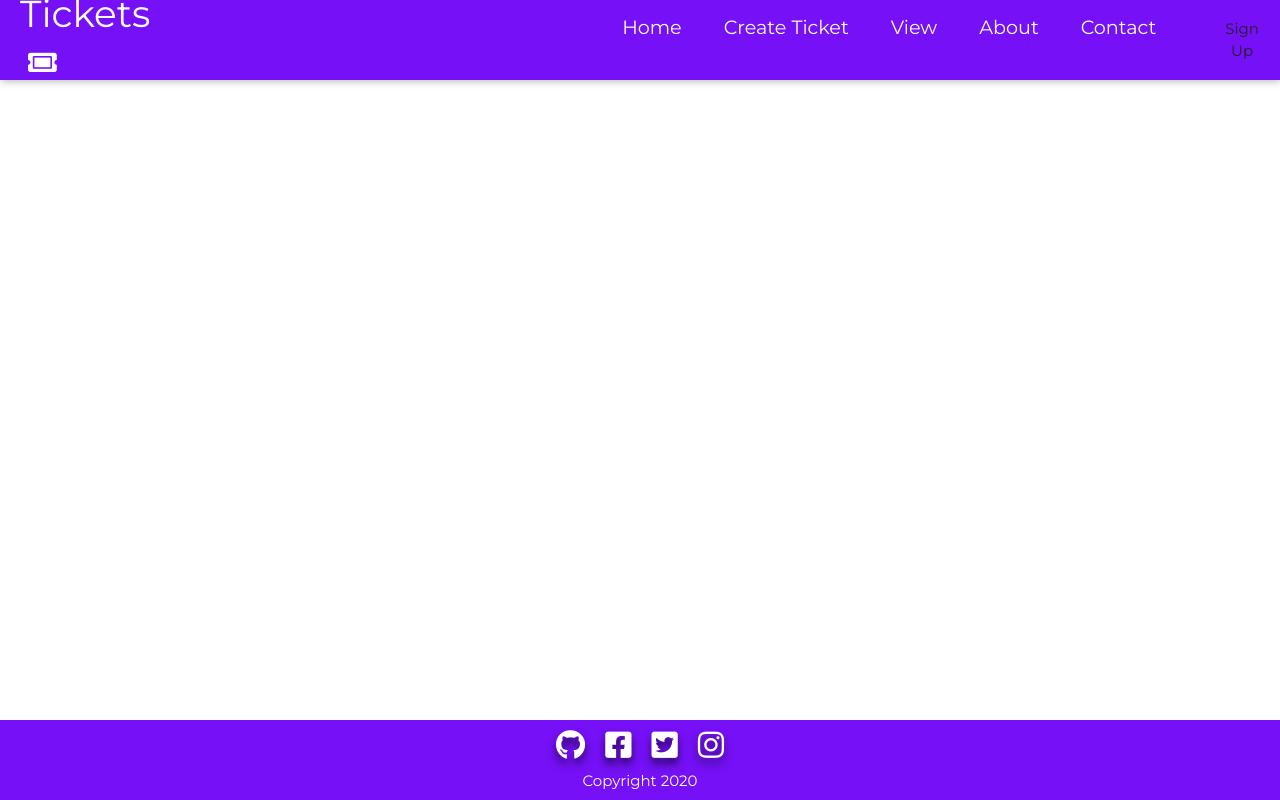
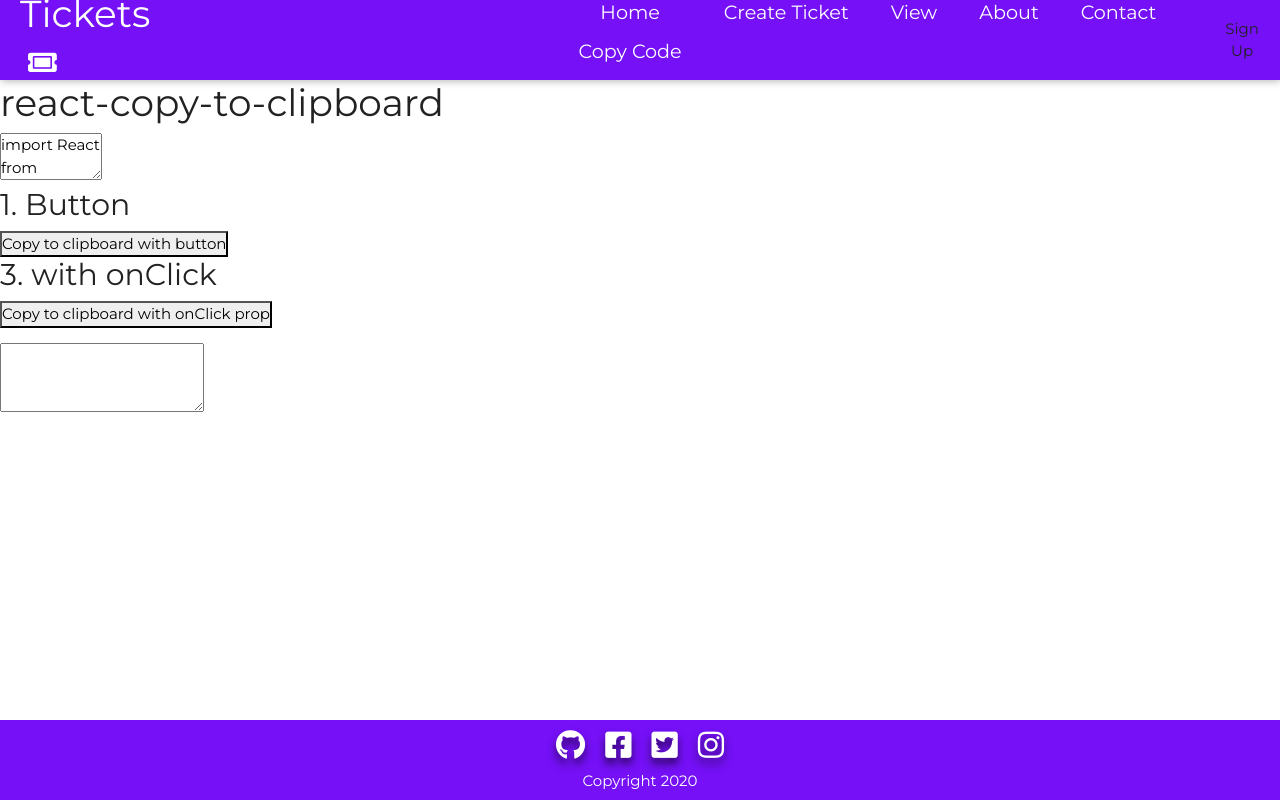
Before and after one commit to Woz-U-Group-Projects/team-sideshow-bob, a React (Create React App) app in the folder client-react/: page /copycode in a window 1280 px wide. Built offline with nearby package versions, Linux system fonts and the light colour scheme.

Commit message:
Almost Complete About Page

```diff
--- a/client-react/package.json
+++ b/client-react/package.json
@@ -12,9 +12,10 @@
     "mdbootstrap": "^4.19.1",
     "mdbreact": "^4.27.0",
     "popper.js": "^1.12.9",
-    "react": "^16.13.1",
+    "react": "^16.14.0",
     "react-bootstrap": "^1.4.0",
     "react-clear-cache": "^1.3.2",
+    "react-copy-to-clipboard": "^5.0.2",
     "react-dom": "^16.13.1",
     "react-flexy-table": "^1.3.6",
     "react-icons": "^3.11.0",
--- a/client-react/src/App.js
+++ b/client-react/src/App.js
@@ -6,7 +6,8 @@ import About from "./components/Pages/HomePage/About"
 // get our fontawesome imports
 import { faHome } from "@fortawesome/free-solid-svg-icons";
 import { FontAwesomeIcon } from "@fortawesome/react-fontawesome";
-import Cards from "./components/Cards/Card"
+import Cards from "./components/Cards/Card";
+import CopyCode from "./components/CopyCode";
 import "./App.css";
 import { BrowserRouter as Router, Route} from 'react-router-dom';
 import Footer from "./components/Footer";
@@ -27,6 +28,7 @@ function App() {
         <Route path="/view" component={ViewTicket} />
         <Route path="/contact" component={Cards} />
         <Route path="/about" exact component={About} />
+        <Route path="/copycode" exact component={CopyCode} />
         <Footer/>
 
 
--- /dev/null
+++ b/client-react/src/components/CopyCode.js
@@ -0,0 +1,58 @@
+import React from 'react';
+import {CopyToClipboard} from 'react-copy-to-clipboard';
+
+class CopyCode extends React.Component {
+    state = {value: 'import React from "react";import Ticket from "./components/Ticket"; import Navbar from "./components/Navbar/Navbar";import ViewTicket from "./components/ViewTicket";import About from "./components/Pages/HomePage/About// get our fontawesome imports import { faHome } from "@fortawesome/free-solid-svg-icons";import { FontAwesomeIcon } from "@fortawesome/react-fontawesome";import Cards from "./components/Cards/Card"; import CopyCode from "./components/CopyCode";import "./App.css";import { BrowserRouter as Router, Route} fromreact-router-domimport Footer from "./components/Footer";function App() { return (<Router> <div><Navbar /><Route exact path="/createticket" component={Ticket} /><Route path="/view" component={ViewTicket} /><Route path="/contact" component={Cards}  <Route path="/about" exact component={About} /><Route path="/copycode" exact component={CopyCode} /><Footer/></div </Router>);export default App;' ,
+    copied:false};
+
+    onChange = ({target: {value}}) => {
+      this.setState({value, copied: false});
+    };
+    onClick = ({target: {innerHTML}}) => {
+        console.log(`Clicked on "${innerHTML}"!`); // eslint-disable-line
+      };
+
+      onCopy = () => {
+        this.setState({copied: true});
+      };
+
+    render() {
+        return (
+          <div className="app">
+            <h1>react-copy-to-clipboard</h1>
+
+            <section className="section">
+              <textarea onChange={this.onChange} rows={2} cols={10} value={this.state.value} />
+            </section>
+
+            <section className="section">
+              <h2>1. Button</h2>
+              <CopyToClipboard onCopy={this.onCopy} text={this.state.value}>
+                <button>Copy to clipboard with button</button>
+              </CopyToClipboard>
+            </section>
+
+            <section className="section">
+              <h2>3. with onClick</h2>
+              <CopyToClipboard
+                onCopy={this.onCopy}
+                options={{message: 'Whoa!'}}
+                text={this.state.value}>
+                <button onClick={this.onClick}>Copy to clipboard with onClick prop</button>
+              </CopyToClipboard>
+            </section>
+
+            <section className="section">
+              {this.state.copied ? <span style={{color: 'red'}}>Copied.</span> : null}
+            </section>
+
+            <section className="section">
+              <textarea cols="22" rows="3" style={{marginTop: '1em'}} />
+            </section>
+          </div>
+        );
+      }
+    }
+
+
+export default CopyCode;
--- a/client-react/src/components/HeroSection.css
+++ b/client-react/src/components/HeroSection.css
@@ -70,10 +70,35 @@
 }
 
 .home__hero-img {
-    max-width: 150%;
-    margin-top: 0;
-    margin-right: 0;
-    margin-left: 10px;
+    max-width: 25rem;
+    margin: 0 0 0 10px;
     padding-right: 0;
 
 }
+
+img {
+    border: 0;
+    max-width: 100%;
+    vertical-align: middle;
+    display: inline-block;
+
+}
+
+@media screen and (max-width: 997px){
+    .container {
+        padding-right: 30px;
+        padding-left: 30px;
+    }
+}
+
+@media screen and (max-width: 768px){
+    .home__hero-text-wrapper {
+        padding-bottom: 60px;
+
+    }
+}
+
+.col {
+    /* max-width: 100%; */
+    flex-basis: 100%;
+}
--- a/client-react/src/components/Navbar/MenuItems.js
+++ b/client-react/src/components/Navbar/MenuItems.js
@@ -24,9 +24,17 @@ export const MenuItems = [
         url: '/contact',
         cName: 'nav-links'
     },
+
+    {
+        title: 'Copy Code',
+        url: '/copycode',
+        cName: 'nav-links'
+    },
+
     {
         title: 'Sign Up',
         url: '#',
         cName: 'nav-links-mobile'
     }
+
 ]
--- a/client-react/src/components/Pages/HomePage/About.js
+++ b/client-react/src/components/Pages/HomePage/About.js
@@ -1,12 +1,15 @@
 import React from 'react'
 import HeroSection from '../../HeroSection'
-import {AboutObjOne} from './Data'
+import { AboutObjOne, AboutObjThree, AboutObjTwo,AboutObjFour } from './Data'
 
 
 function About() {
     return (
         <>
            <HeroSection {...AboutObjOne} />
+           <HeroSection {...AboutObjThree} />
+           <HeroSection {...AboutObjTwo} />
+           <HeroSection {...AboutObjFour} />
         </>
     )
 }
--- a/client-react/src/components/Pages/HomePage/Data.js
+++ b/client-react/src/components/Pages/HomePage/Data.js
@@ -5,10 +5,50 @@ export const AboutObjOne = {
     lightText: true,
     LightTextDesc: true,
     topLine: 'Step One of Code will be entered here',
-    headLine: 'What is Lorem Ipsum? Lorem Ipsum is simply dummy text of the printing and typesetting industry. Lorem Ipsum has been the industrys standard dummy text ever since the 1500s, when an unknown printer took a galley of type and scrambled it to make a type specimen book. It has survived not only five centuries, but also the leap into electronic typesetting, remaining essentially unchanged. It was popularised in the 1960s with the release of Letraset sheets containing Lorem Ipsum passages, and more recently with desktop publishing software like Aldus PageMaker including versions of Lorem Ipsum.',
+    headLine: 'What is Lorem Ipsum?',
     description: 'What is Lorem Ipsum?Lorem Ipsum is simply dummy text of the printing and typesetting industry. Lorem Ipsum has been the industrys standard dummy text ever since the 1500s, when an unknown printer took a galley of type and scrambled it to make a type specimen book. It has survived not only five centuries, but also the leap into electronic typesetting, remaining essentially unchanged. It was popularised in the 1960s with the release of Letraset sheets containing Lorem Ipsum passages, and more recently with desktop publishing software like Aldus PageMaker including versions of Lorem Ipsum.',
     buttonLabel: 'Copy Code',
     imgStart: '',
     img: 'carbon-Home-js.svg',
     alt: 'Code Script'
 };
+
+
+export const AboutObjTwo = {
+    lightBg: false,
+    lightText: true,
+    LightTextDesc: true,
+    topLine: 'Step One of Code will be entered here',
+    headLine: 'What is Lorem Ipsum?',
+    description: 'What is Lorem Ipsum?Lorem Ipsum is simply dummy text of the printing and typesetting industry. Lorem Ipsum has been the industrys standard dummy text ever since the 1500s, when an unknown printer took a galley of type and scrambled it to make a type specimen book. It has survived not only five centuries, but also the leap into electronic typesetting, remaining essentially unchanged. It was popularised in the 1960s with the release of Letraset sheets containing Lorem Ipsum passages, and more recently with desktop publishing software like Aldus PageMaker including versions of Lorem Ipsum.',
+    buttonLabel: 'Copy Code',
+    imgStart: '',
+    img: 'carbon-Home-js.svg',
+    alt: 'Code Script'
+};
+
+export const AboutObjThree = {
+    lightBg: true,
+    lightText: false,
+    LightTextDesc: false,
+    topLine: 'Step One of Code will be entered here',
+    headLine: 'What is Lorem Ipsum?',
+    description: 'What is Lorem Ipsum?Lorem Ipsum is simply dummy text of the printing and typesetting industry. Lorem Ipsum has been the industrys standard dummy text ever since the 1500s, when an unknown printer took a galley of type and scrambled it to make a type specimen book. It has survived not only five centuries, but also the leap into electronic typesetting, remaining essentially unchanged. It was popularised in the 1960s with the release of Letraset sheets containing Lorem Ipsum passages, and more recently with desktop publishing software like Aldus PageMaker including versions of Lorem Ipsum.',
+    buttonLabel: 'Copy Code',
+    imgStart: 'start',
+    img: 'carbon-Home-js.svg',
+    alt: 'Code Script'
+};
+
+export const AboutObjFour = {
+    lightBg: true,
+    lightText: false,
+    LightTextDesc: false,
+    topLine: 'Step One of Code will be entered here',
+    headLine: 'What is Lorem Ipsum?',
+    description: 'What is Lorem Ipsum?Lorem Ipsum is simply dummy text of the printing and typesetting industry. Lorem Ipsum has been the industrys standard dummy text ever since the 1500s, when an unknown printer took a galley of type and scrambled it to make a type specimen book. It has survived not only five centuries, but also the leap into electronic typesetting, remaining essentially unchanged. It was popularised in the 1960s with the release of Letraset sheets containing Lorem Ipsum passages, and more recently with desktop publishing software like Aldus PageMaker including versions of Lorem Ipsum.',
+    buttonLabel: 'Copy Code',
+    imgStart: 'start',
+    img: 'carbon-Home-js.svg',
+    alt: 'Code Script'
+};
```
Also changed, not shown: 1 other file (tests, documents, lock files or other folders).
